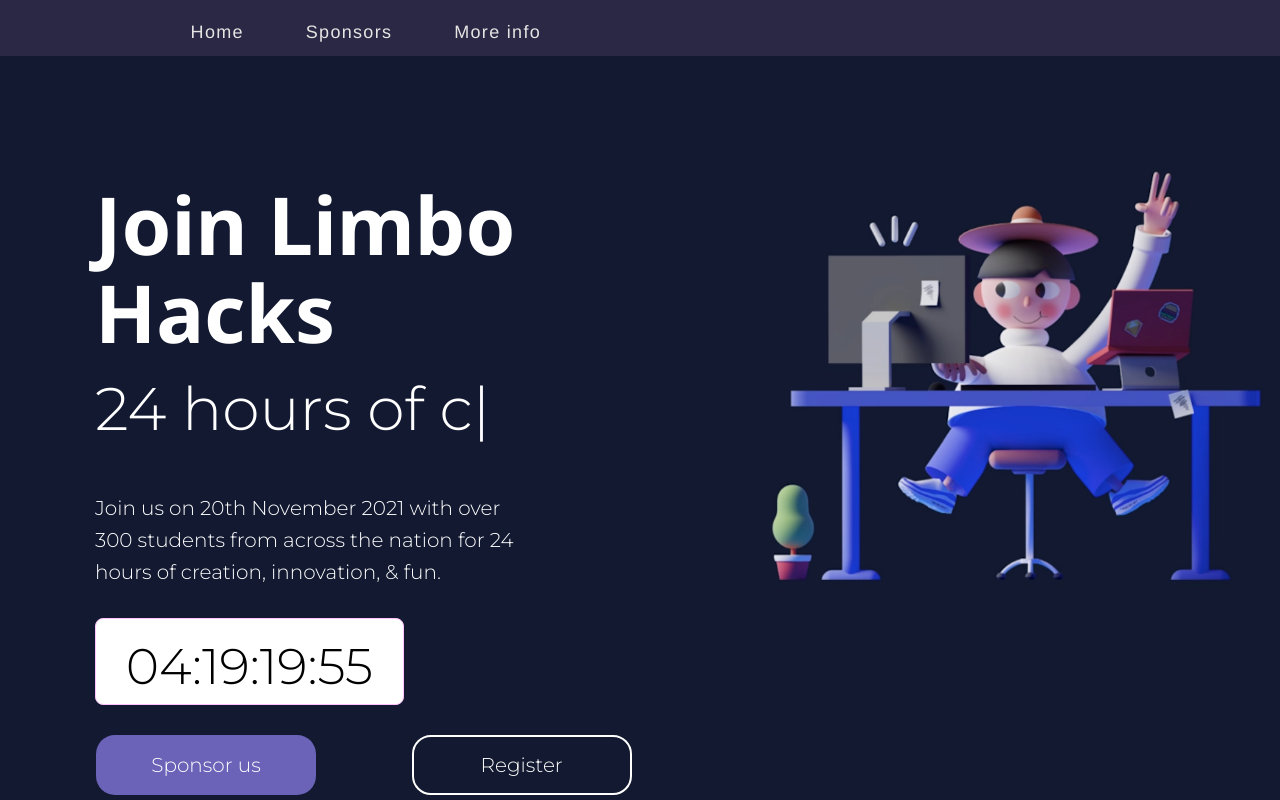
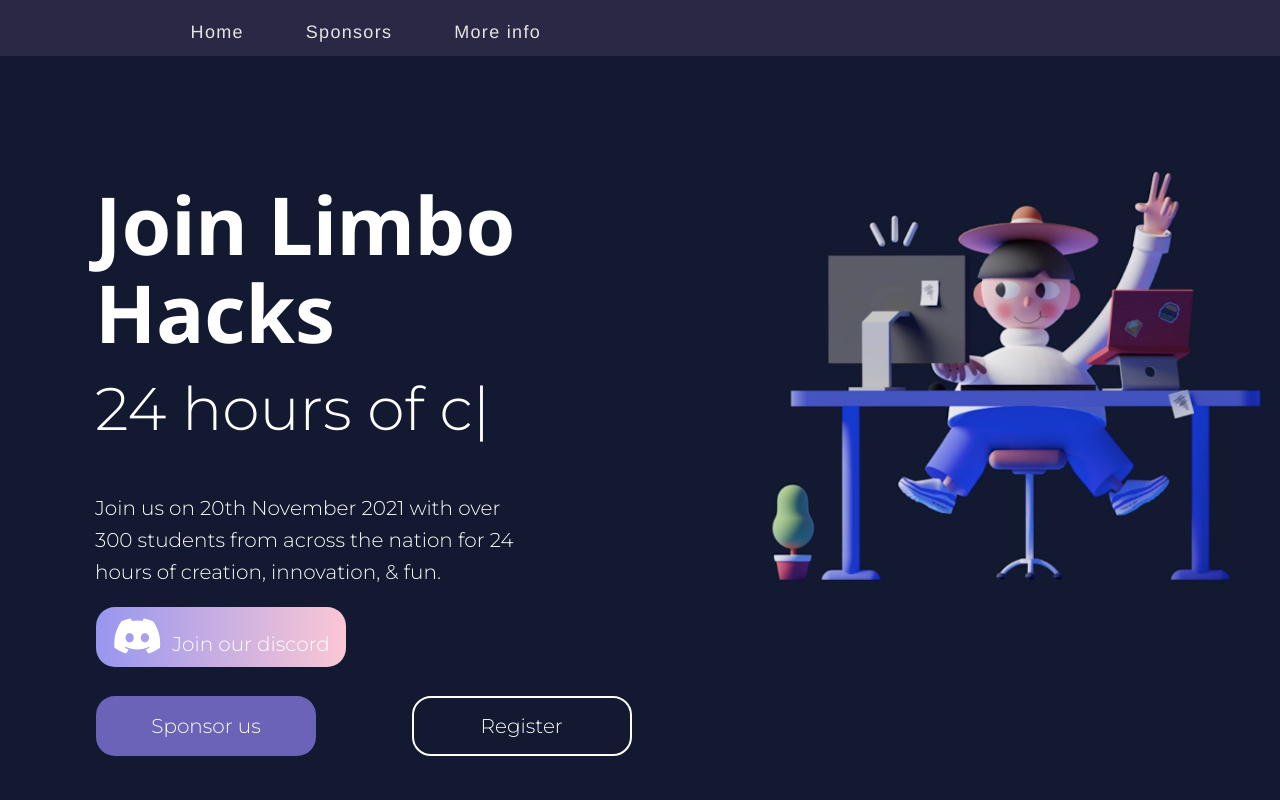
Before and after one commit to Abusayid693/Hackathon-website-template, a React (Create React App) app: page / in a window 1280 px wide. Shown: the top 800 px of the page. Built offline with nearby package versions, Linux system fonts and the light colour scheme; grey boxes are pictures that could not be loaded.

Commit message:
Discord link updated

```diff
--- a/src/components/About/about.css
+++ b/src/components/About/about.css
@@ -3,6 +3,7 @@
     background-repeat: repeat;
     background-size: auto 100vh;
     font-family: 'Montserrat', sans-serif;
+
 }
 .mediaInfo{
     margin-top: 10vh;
--- a/src/components/About/about.jsx
+++ b/src/components/About/about.jsx
@@ -225,11 +225,8 @@ export default function AboutSection(props) {
 
 
         </Row>
-        <Birds top="0vh" left="0vh" />
-        <Birds top="97vh" left="0vh" />
-        <Birds top="180vh" left="0vh" />
-        <Birds top="310vh" left="0vh" />
-        <Birds top="400vh" left="0vh" />
+        <Birds top="120vh" left="0vh" type="" />
+
 
         <h1>Our Team</h1>
         <JoinTeam/>
--- a/src/components/Birds/birds.jsx
+++ b/src/components/Birds/birds.jsx
@@ -3,7 +3,7 @@ import "./birds.scss";
 
 export default function Waves(props){
     return(
-        <div className="container" style={{top: props.top, left:props.left}}>
+        <div className="container" className={props.type}style={{top: props.top, left:props.left}}>
 
 
         <div className="bird-container bird-container--one">
--- a/src/components/Birds/birds.scss
+++ b/src/components/Birds/birds.scss
@@ -1,7 +1,6 @@
 
 
 .container {
-	z-index: 1;
 	position: absolute;
 	display: flex;
 	align-items: center;
@@ -12,7 +11,7 @@
 	background-size: cover;
 	background-position: center center;
 	padding: 2rem;
-    z-index: -1;
+    z-index: 0;
     overflow: hidden;
 
 }
@@ -161,3 +160,10 @@
 	}
 
 }
+
+@media  (max-width: 570px){
+
+	.container {
+		display: none;
+	}
+}
--- a/src/components/Footer/footer.jsx
+++ b/src/components/Footer/footer.jsx
@@ -28,7 +28,7 @@ export default function Footer() {
             <a
               rel="noreferrer"
               target="_blank"
-              href="https://discord.gg/un2USMtv"
+              href="https://discord.gg/YEfteWAT"
             >
               <img src={Dis} alt="" />
             </a>
--- a/src/components/Top-division-components/Top-division-components.jsx
+++ b/src/components/Top-division-components/Top-division-components.jsx
@@ -6,13 +6,17 @@ import CountDown from "../count-down/countDown";
 
   function Btn(props){
     return(
-   <button className={props.class}>{props.type}
+   <button className={props.class}>
+       <i className={props.ico}></i>
+           {props.type}
        <div className="overlay">
         <div className="overlay-text">{props.overlay}</div>
        </div>
    </button>
        );
    }
+
+
 
 
    function About(){
@@ -36,7 +40,9 @@ import CountDown from "../count-down/countDown";
 
 
           </p>
-          <CountDown />
+          <div className="join_dis">
+          <a rel="noreferrer" target="_blank" href="https://discord.gg/YEfteWAT"><Btn ico="fab fa-2x fa-discord" class="join_disco" type="Join our discord" overlay="Send a mail"/></a>
+          </div>
           <a href="mailto:abusayid693@gmail.com, sponsorlimbohack@gmail.com"><Btn className="sponsor_btn" type="Sponsor us" overlay="Send a mail"/></a>
           <a href="https://forms.office.com/Pages/ResponsePage.aspx?id=DQSIkWdsW0yxEjajBLZtrQAAAAAAAAAAAAN__jZdNhdUNTgyREk0VzdEMU9RVFlPMVNWVEJQUkNYMi4u">  <Btn class="register" type="Register " overlay="Hackers registration" /></a>
          </div>
--- a/src/components/Top-division-components/top-division-c.css
+++ b/src/components/Top-division-components/top-division-c.css
@@ -13,13 +13,21 @@ button{
   border-radius: 19px;
   font-size: 2rem;
   color: rgb(255, 255, 255);
-  background-color: #6A63B7;;
+  background-color: #6A63B7;
   font-weight: 300;
   position: relative;
 
 }
-.sponsor_btn{
-
+.join_disco{
+  width: 25rem;
+  background: linear-gradient(90deg, #9796F0 0%, #FBC7D4 100%);
+}
+.join_disco i{
+  margin-right: 10px;
+}
+.join_dis{
+  margin-bottom: 29px;
+  margin-top: 19px;
 }
 .register{
   margin-left: 9rem;
--- a/src/components/count-down/countDown.css
+++ b/src/components/count-down/countDown.css
@@ -11,9 +11,10 @@
   border: 1px solid rgb(255, 194, 252);
   font-weight: 300;
 }
-.counter h1{
+.counter p{
     font-family: 'Montserrat', sans-serif;
     font-weight: 300;
+    display: inline-block;
 }
 @media  (max-width: 570px){
 .counter{
--- a/src/components/count-down/countDown.jsx
+++ b/src/components/count-down/countDown.jsx
@@ -7,10 +7,13 @@ import Countdown from 'react-countdown';
 export default function CountDown(){
     return(
 <div className="counter">
-{/* <h1> Count the day</h1> */}
-{/* <p>Until the hack start</p> */}
 <h1>
-<Countdown date={Date.now() + 415201152} />
+<a rel="noreferrer" target="_blank" href="https://discord.gg/un2USMtv">
+
+          <i class="fab fa-3x fa-discord"></i>
+          <p>Join our discord</p>
+
+        </a>
 </h1>
 
 </div>
--- a/src/components/media/media.css
+++ b/src/components/media/media.css
@@ -1,6 +1,7 @@
 .media{
 color: white;
 }
+
 .single{
     display: inline-block;
     margin-left: 25px;
@@ -8,6 +9,7 @@ color: white;
 }
 .single a{
     color:rgba(231, 228, 228);
+
 }
 .single a:hover{
     color: white;
--- a/src/components/media/media.jsx
+++ b/src/components/media/media.jsx
@@ -23,7 +23,7 @@ export default function Media() {
       </div>
 
       <div className="single">
-        <a rel="noreferrer" target="_blank" href="https://discord.gg/un2USMtv">
+        <a rel="noreferrer" target="_blank" href="https://discord.gg/YEfteWAT">
           {/* <img src={Dis} alt="Limbohacks" /> */}
           <i class="fab fa-3x fa-discord"></i>
 
```
